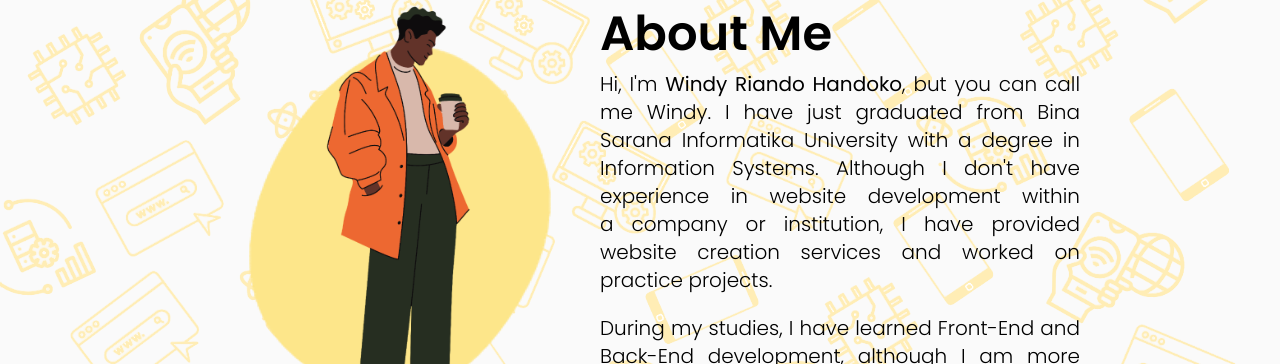
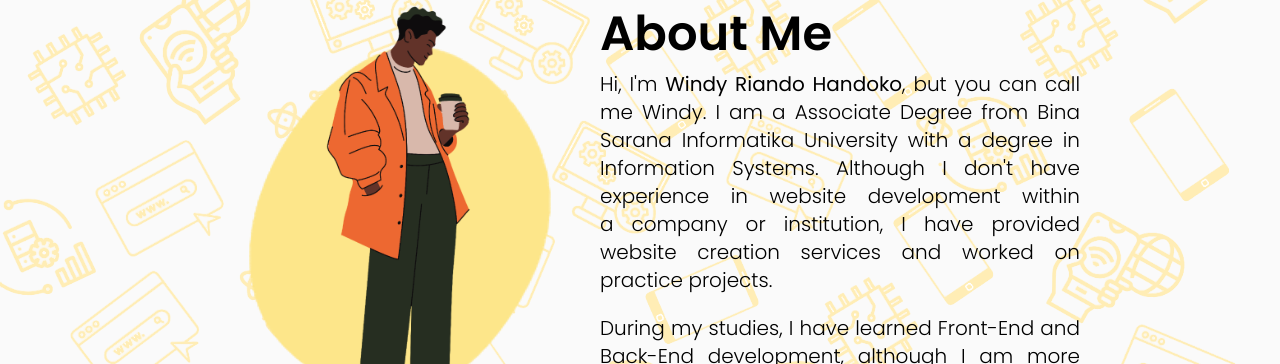
Before and after one commit to windyrh15/itswenday.github.io, a plain HTML site: page index.html in a window 1280 px wide. Shown: the part 808-1172 px from the top of the page. Drawn offline with nearby package versions, Linux system fonts and the light colour scheme.

Commit message:
update about 2

```diff
--- a/index.html
+++ b/index.html
@@ -121,7 +121,7 @@
             <h1 class="text-2xl font-semibold pb-3 lg:text-5xl">About Me</h1>
             <p class="pb-5">
               Hi, I'm <strong>Windy Riando Handoko</strong>, but you can call me
-              Windy. I have just graduated from Bina Sarana Informatika
+              Windy. I am a Associate Degree from Bina Sarana Informatika
               University with a degree in Information Systems. Although I don't
               have experience in website development within a company or
               institution, I have provided website creation services and worked
```
